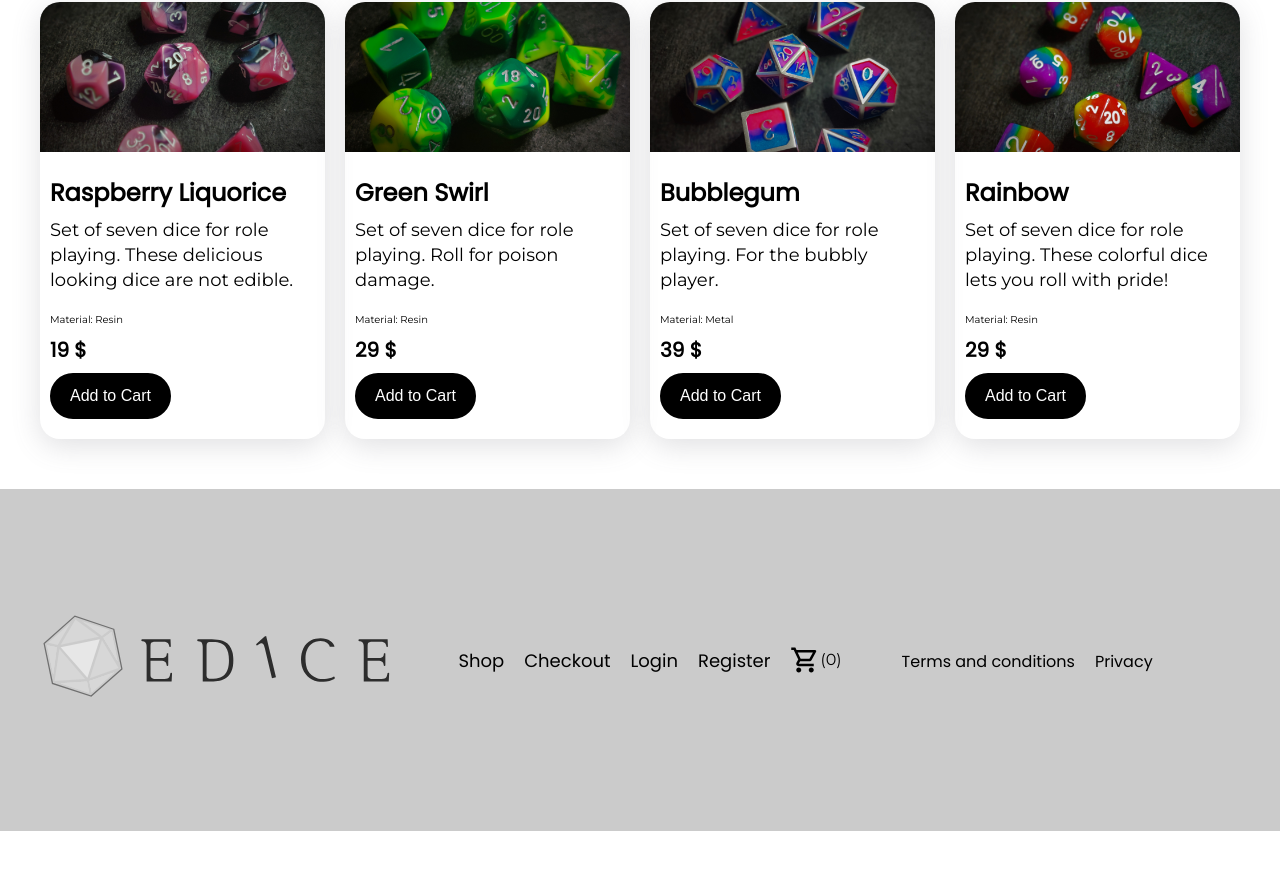
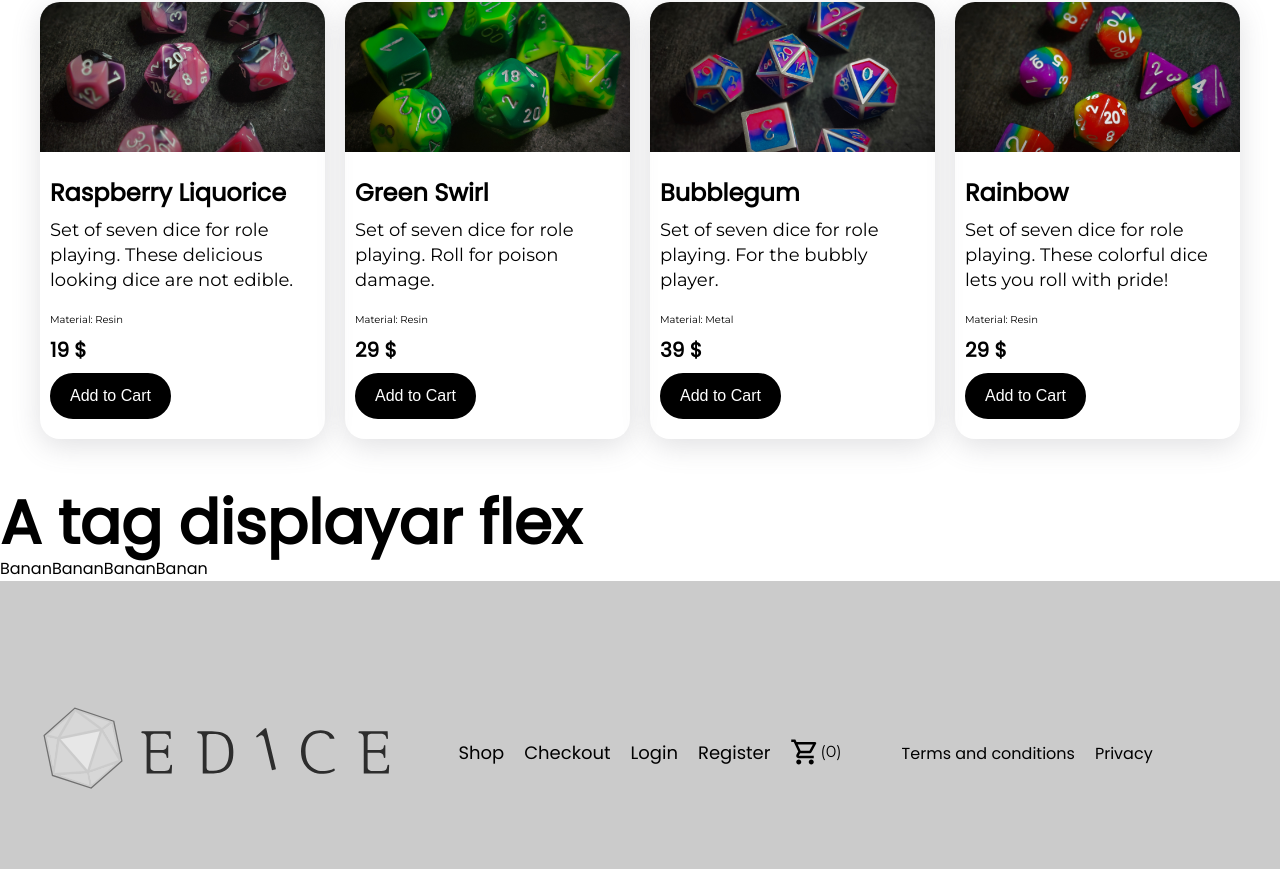
Before and after one commit to kajberg84/Edice-front, a Next.js app: page / in a window 1280 px wide. Shown: the part 420-1289 px from the top of the page. Before the commit the page ends 1251 px from the top, so only its background shows below. Built offline with nearby package versions, Linux system fonts and the light colour scheme.

Commit message:
Uppdaterade active-link

```diff
--- a/src/pages/index.jsx
+++ b/src/pages/index.jsx
@@ -31,6 +31,13 @@ export default function Home() {
           </p>
         </Hero>
         <ProductsWrapper />
+        <div>
+          <h1>A tag displayar flex</h1>
+          <a href="#">Banan</a>
+          <a href="#">Banan</a>
+          <a href="#">Banan</a>
+          <a href="#">Banan</a>
+        </div>
       </>
     </>
   );
--- a/src/utils/ActiveLink.jsx
+++ b/src/utils/ActiveLink.jsx
@@ -6,15 +6,11 @@ import { useRouter } from 'next/router';
 
 export const ActiveLink = ({ linkUrl, linkText, small }) => {
   const router = useRouter();
-  const [link, setLink] = React.useState('');
+  const [link, setLink] = React.useState(null);
 
   React.useEffect(() => {
-    if (linkUrl === '/') {
-      setLink(linkUrl);
-    } else {
-      setLink(`/${linkUrl}`);
-    }
-  }, [router, linkUrl]);
+    setLink(linkUrl);
+  }, [linkUrl]);
 
   return (
     <Link href={linkUrl}>
```
